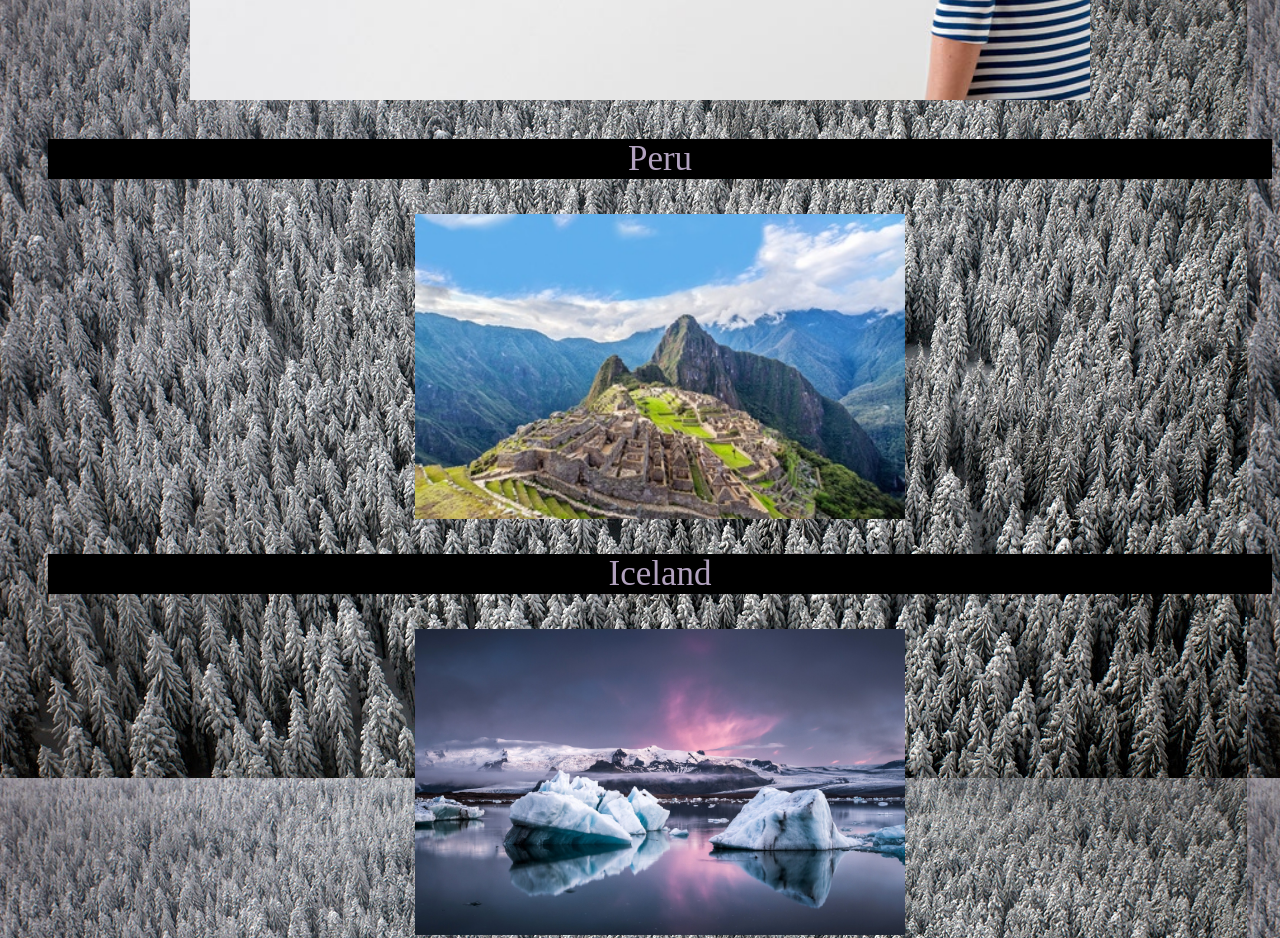
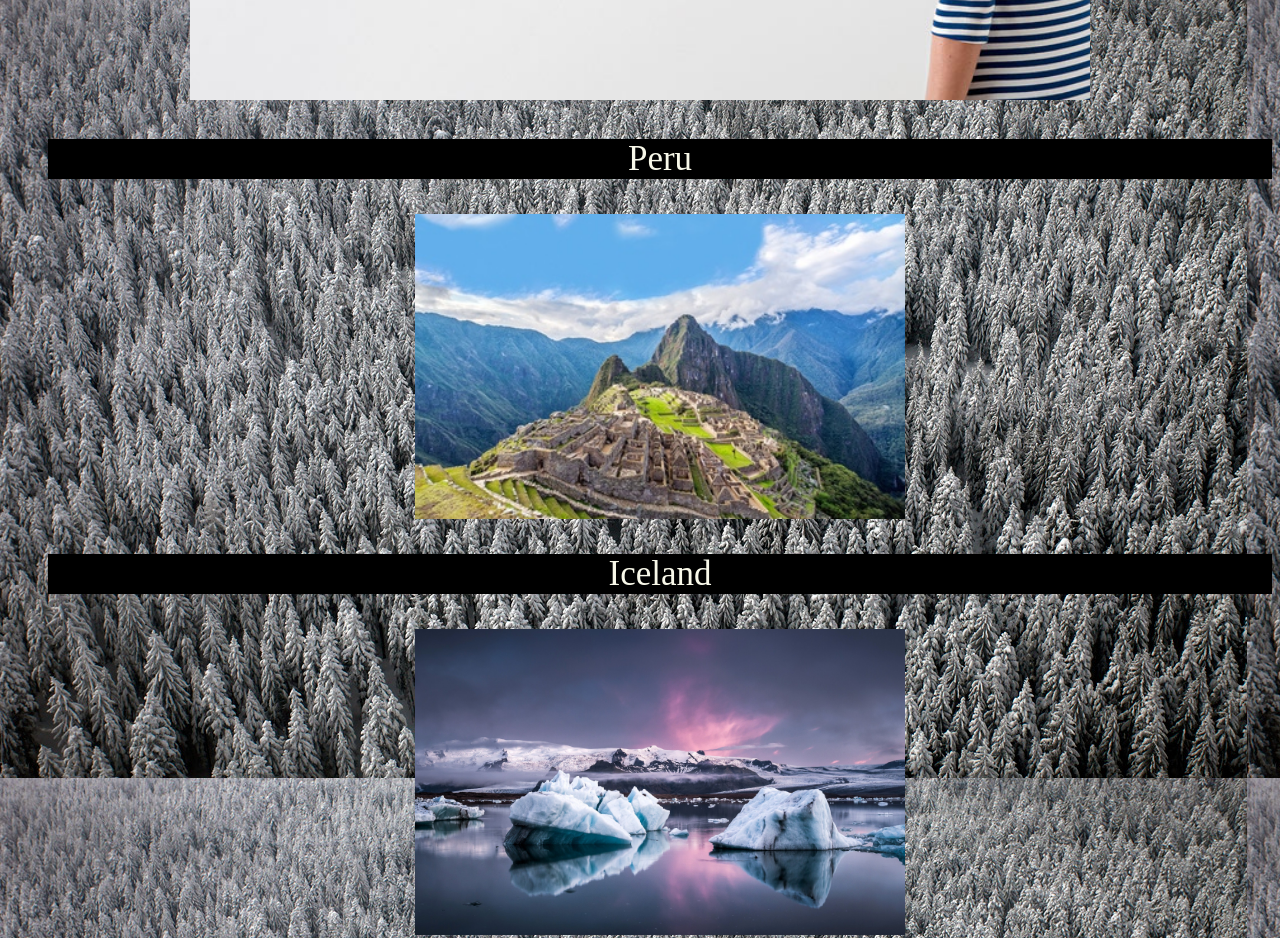
Before and after one commit to BeeleyIM/portfolio, a plain HTML site: page index.html in a window 1280 px wide. Shown: the part 860-1798 px from the top of the page. Drawn offline with Linux system fonts and the light colour scheme; a web font is replaced by a local one.

Commit message:
changed color of font

```diff
--- a/index.css
+++ b/index.css
@@ -27,7 +27,7 @@ body {
 .country {
 	font-family: 'Cutive', serif;
 	font-size: 35px;
-	color: 	#B2A2BF;
+	color: 	#f8f8e9;
 	background-color: black;
 }
 .img:hover
```
